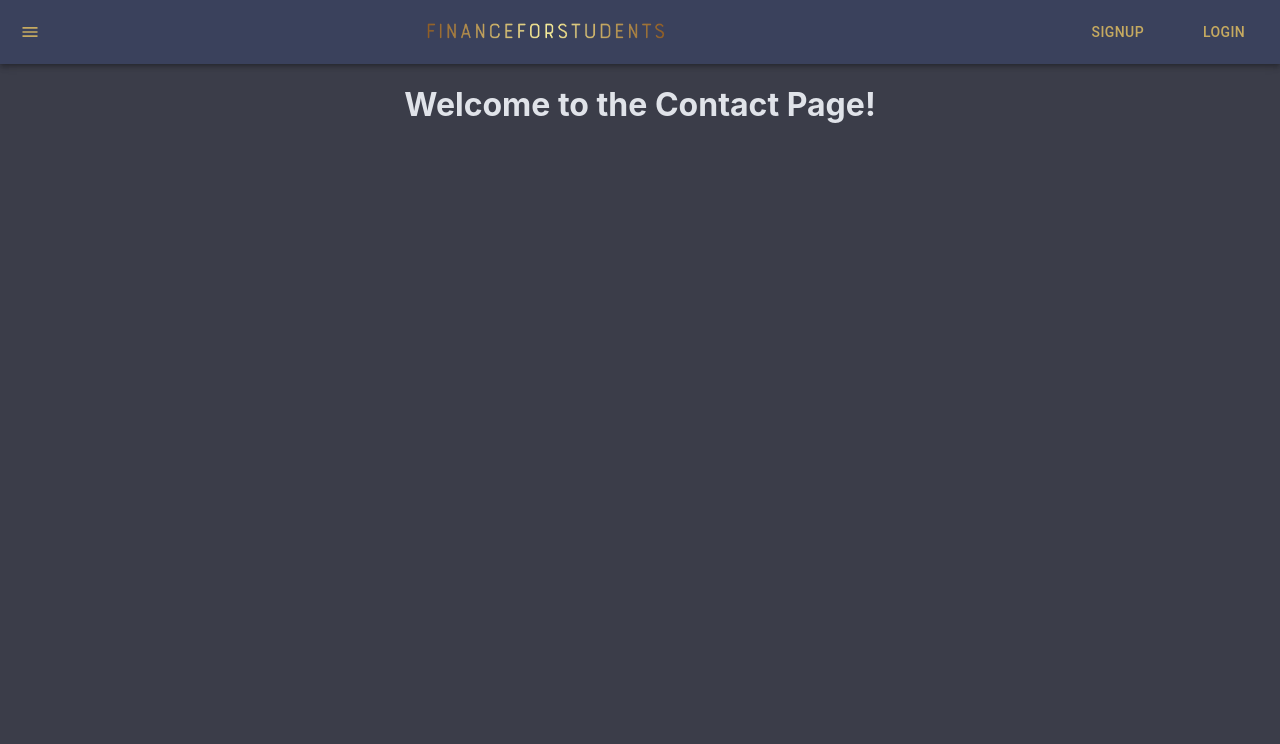
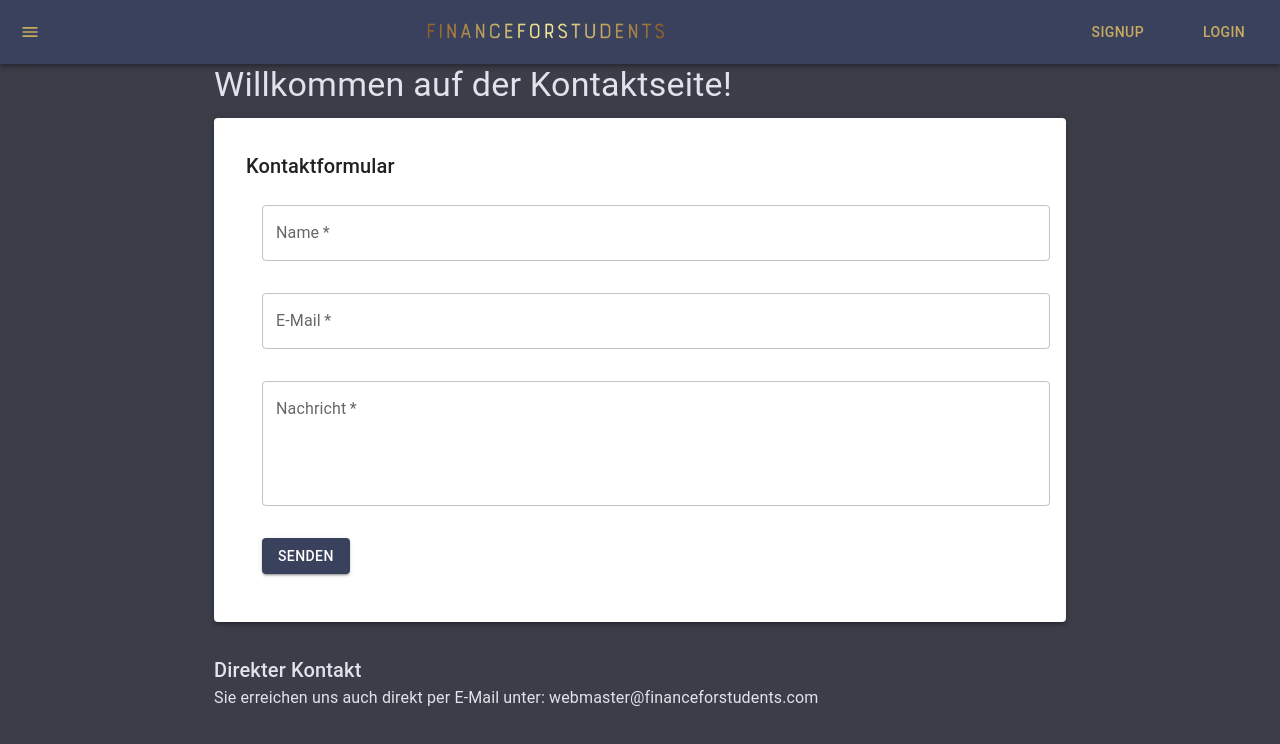
Before and after one commit to joltzen/FinanceForStudents, a React (Create React App) app in the folder client/: page /contact in a window 1280 px wide. Shown: the top 744 px of the page. Built offline with nearby package versions, Linux system fonts and the light colour scheme.

Commit message:
WIP Contact Page

```diff
--- a/client/src/pages/Contact/contact.js
+++ b/client/src/pages/Contact/contact.js
@@ -1,10 +1,67 @@
 import React from "react";
 import Page from "../../components/page";
+import {
+  Container,
+  Typography,
+  TextField,
+  Button,
+  Box,
+  Paper,
+} from "@mui/material";
 
 function ContactPage() {
+  const handleSubmit = (event) => {
+    event.preventDefault();
+    console.log("Formular gesendet");
+  };
+
   return (
     <Page>
-      <h1>Welcome to the Contact Page!</h1>
+      <Container maxWidth="md">
+        <Typography variant="h4" component="h1" gutterBottom>
+          Willkommen auf der Kontaktseite!
+        </Typography>
+        <Paper elevation={3} sx={{ padding: 4 }}>
+          <Box
+            component="form"
+            sx={{
+              "& .MuiTextField-root": { margin: 2, width: "100%" },
+              "& .MuiButton-root": { margin: 2 },
+            }}
+            noValidate
+            autoComplete="off"
+            onSubmit={handleSubmit}
+          >
+            <Typography variant="h6" component="h2" gutterBottom>
+              Kontaktformular
+            </Typography>
+            <TextField required label="Name" variant="outlined" />
+            <TextField
+              required
+              label="E-Mail"
+              variant="outlined"
+              type="email"
+            />
+            <TextField
+              label="Nachricht"
+              variant="outlined"
+              multiline
+              rows={4}
+              required
+            />
+            <Button variant="contained" type="submit">
+              Senden
+            </Button>
+          </Box>
+        </Paper>
+        <Typography variant="h6" sx={{ mt: 4 }}>
+          Direkter Kontakt
+        </Typography>
+        <Typography variant="body1">
+          Sie erreichen uns auch direkt per E-Mail unter:
+          webmaster@financeforstudents.com
+        </Typography>
+      </Container>
     </Page>
   );
 }
```
